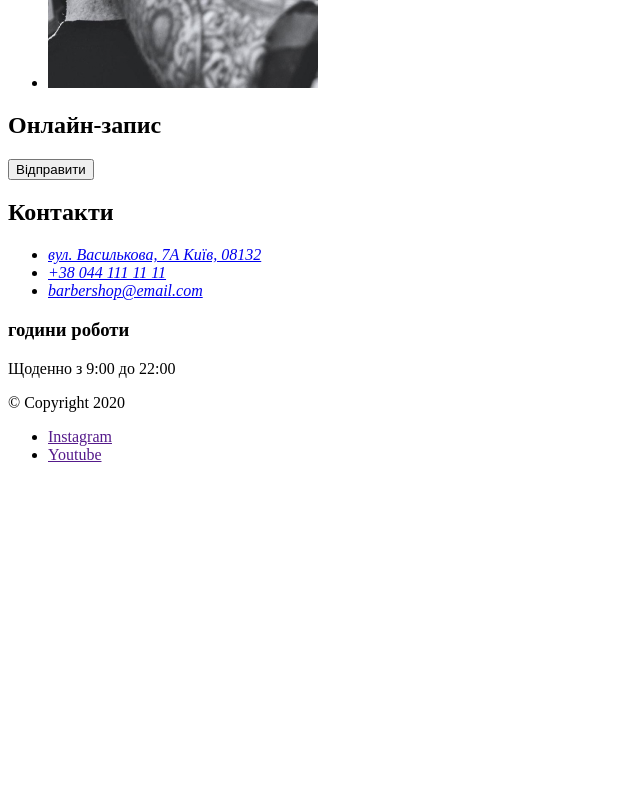
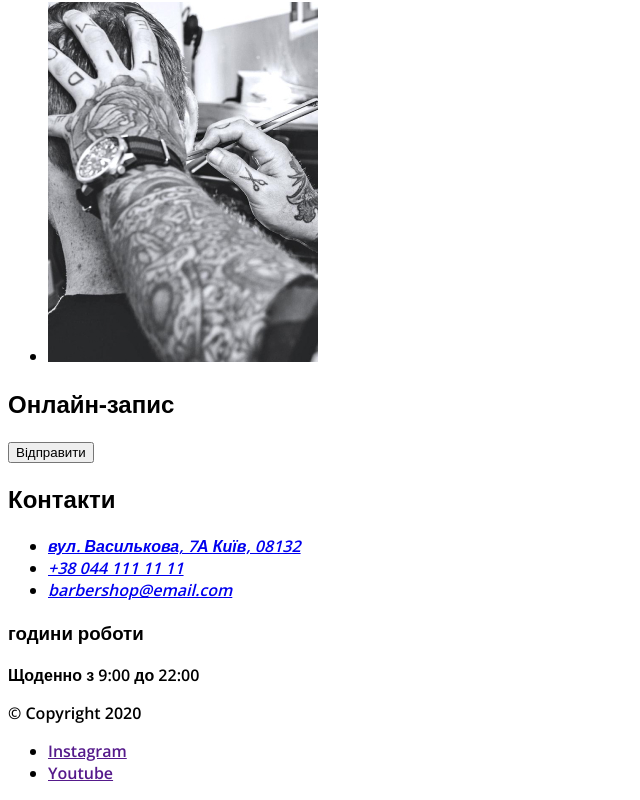
Before and after one commit to Serhii-Filatov/barbershop, a plain HTML site: page index.html in a window 1280 px wide. Shown: the part 5613-6413 px from the top of the page, without its empty margins (0-640 px from the left). Before the commit the page ends 6093 px from the top, so only its background shows below. Drawn offline with nearby package versions, Linux system fonts and the light colour scheme.

Commit message:
added fonts

```diff
--- /dev/null
+++ b/css/styles.css
@@ -0,0 +1,7 @@
+:root {
+}
+
+body {
+  font-family: 'Open Sans', sans-serif;
+  font-weight: 600;
+}
--- a/index.html
+++ b/index.html
@@ -5,6 +5,16 @@
     <meta charset="UTF-8" />
     <meta name="viewport" content="width=device-width, initial-scale=1.0" />
     <title>Барбершоп у Києві</title>
+    <!-- Fonts -->
+    <link rel="preconnect" href="https://fonts.googleapis.com" />
+    <link rel="preconnect" href="https://fonts.gstatic.com" crossorigin />
+    <link
+      href="https://fonts.googleapis.com/css2?family=Open+Sans:wght@300..800&family=Raleway:wght@700&display=swap"
+      rel="stylesheet"
+    />
+
+    <!-- My styles -->
+    <link rel="stylesheet" href="./css/styles.css" />
   </head>
 
   <body>
@@ -60,6 +70,7 @@
             </li>
           </ul>
         </div>
+
         <div>
           <p lang="en">A hair salon for men in Kyiv</p>
           <h1 lang="en">BarberShop</h1>
@@ -67,6 +78,7 @@
             Ми експерти у модних чоловічих стрижках. Працюємо швидко, обережно
             та зі смаком.
           </p>
+
           <ul>
             <li>Слайд 1</li>
             <li>Слайд 2</li>
@@ -402,7 +414,9 @@
                   >вул. Василькова, 7А Київ, 08132</a
                 >
               </li>
-              <li><a href="tel:+380441111111">+38 044 111 11 11</a></li>
+              <li>
+                <a href="tel:+380441111111">+38 044 111 11 11</a>
+              </li>
               <li>
                 <a href="mailto:barbershop@email.com">barbershop@email.com</a>
               </li>
```
Also changed, not shown: 1 other file.
